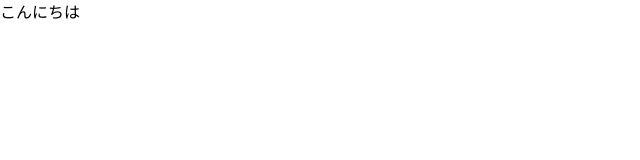
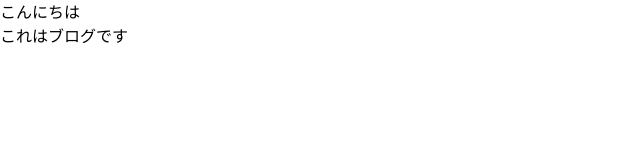
Before and after one commit to naoya0117/nextjs_portfolio, a Next.js app in the folder src/: page / in a window 1280 px wide. Shown: the top 160 px of the page, without its empty margins (0-640 px from the left). Built offline with nearby package versions, Linux system fonts and the light colour scheme.

Commit message:
ホームページの更新

```diff
--- a/src/pages/index.tsx
+++ b/src/pages/index.tsx
@@ -1,7 +1,13 @@
+import Head from 'next/head'
+
 export default function Home() {
   return (
     <>
+      <Head>
+        <title>naoya0117</title>
+      </Head>
       <h1>こんにちは</h1>
+      <p>これはブログです</p>
     </>
   )
 }
```
